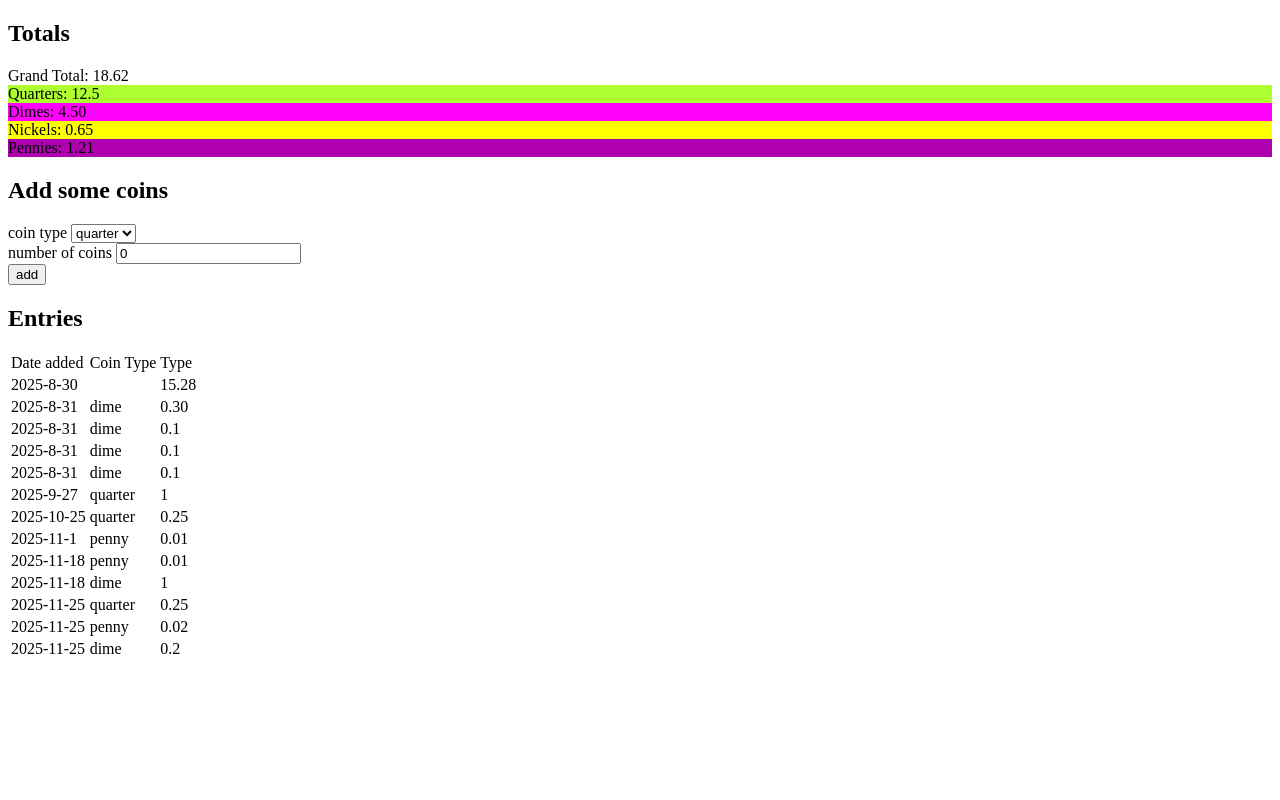
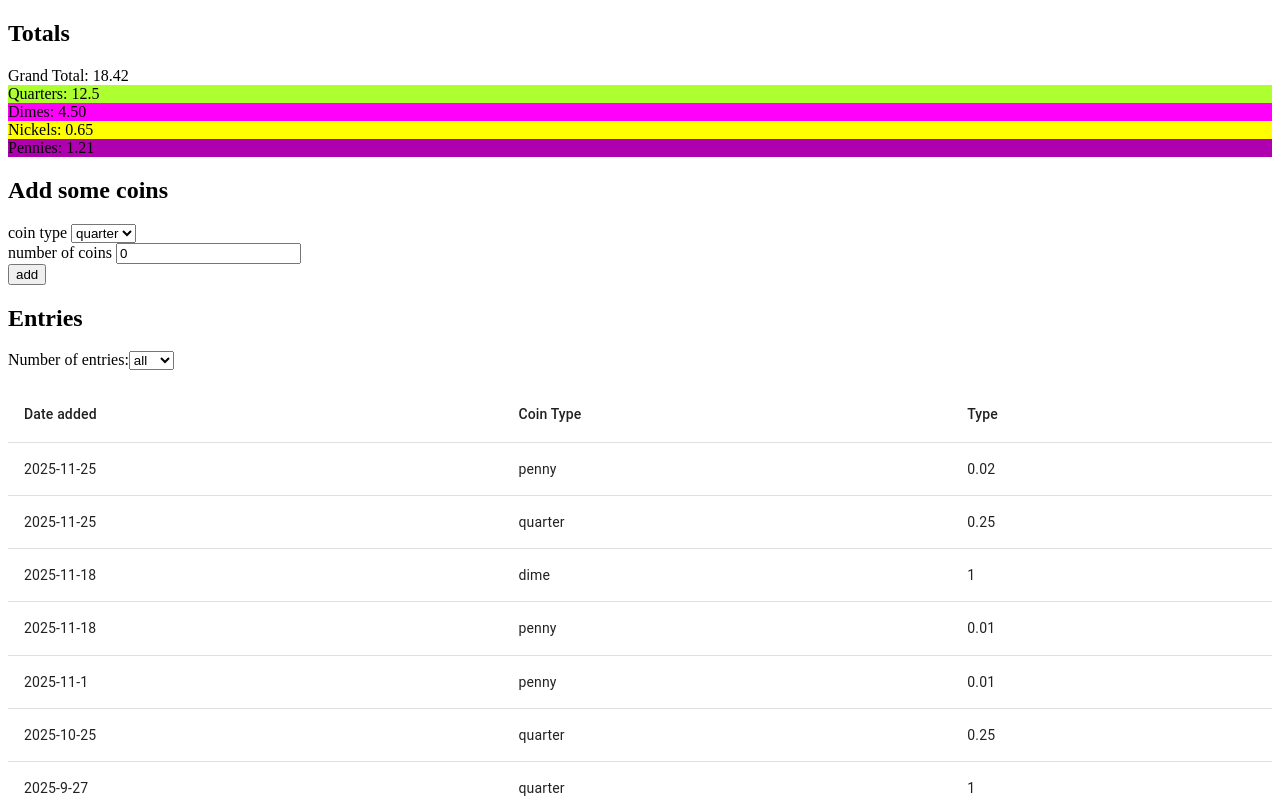
Before and after one commit to Joehl1103/coin-counter, a React (Vite) app: page / in a window 1280 px wide. Shown: the top 800 px of the page. Built offline with nearby package versions, Linux system fonts and the light colour scheme; data requests are answered from the project's data file.

Commit message:
added notification for errors, filtering by newest date, material ui

```diff
--- a/db.json
+++ b/db.json
@@ -93,12 +93,6 @@
       "dateAdded": "2025-11-25T03:22:18.944Z",
       "coin": "penny",
       "amountAdded": 0.02
-    },
-    {
-      "id": "87d0",
-      "dateAdded": "2025-11-25T03:22:36.754Z",
-      "coin": "dime",
-      "amountAdded": 0.2
     }
   ]
 }
--- a/package.json
+++ b/package.json
@@ -11,6 +11,11 @@
     "preview": "vite preview"
   },
   "dependencies": {
+    "@emotion/react": "^11.14.0",
+    "@emotion/styled": "^11.14.1",
+    "@fontsource/roboto": "^5.2.9",
+    "@mui/icons-material": "^7.3.5",
+    "@mui/material": "^7.3.5",
     "axios": "^1.11.0",
     "json-server": "^1.0.0-beta.3",
     "react": "^19.1.1",
--- a/src/App.jsx
+++ b/src/App.jsx
@@ -1,80 +1,47 @@
 import { useState, useEffect } from 'react'
 import service from './services'
-import Entries from './Entries'
+import { compareDates } from './utils/utils.js'
 import './styles.css'
-import Total from './Total'
-import utils from './utils/utils.js'
+import Entries from './components/Entries'
+import Total from './components/Total'
+import CoinDisplay from './components/CoinDisplay.jsx'
+import NewEntryForm from './components/NewEntryForm.jsx'
+import Notification from './components/Notification.jsx'
 
 function App() {
-  const [coinType, setCoinType] = useState('quarter')
-  const [count, setCount] = useState(0)
-  const [stateReset, setStateReset] = useState(true)
-  const [quarters, setQuarters] = useState(0)
-  const [nickels, setNickels] = useState(0)
-  const [dimes, setDimes] = useState(0)
-  const [pennies, setPennies] = useState(0)
   const [entries, setEntries] = useState([])
+  const [refetchEntries, setRefetchEntries] = useState(false)
+  const [notificationMessage, setNotificationMessage] = useState('')
 
   useEffect(() => {
-    service.getAllCoins()
-      .then(coinObject => {
-        setQuarters(coinObject[0].total)
-        setDimes(coinObject[1].total)
-        setNickels(coinObject[2].total)
-        setPennies(coinObject[3].total)
-      })
     service.getEntries()
       .then(e => {
-        setEntries(e)
+        const sortedEntries = e.sort((a, b) => compareDates(a.dateAdded, b.dateAdded))
+        setEntries(sortedEntries)
       })
-  }, [stateReset])
+  }, [refetchEntries])
 
-  const handleSubmit = async (event) => {
-    event.preventDefault()
-    service.getCoinObject(coinType)
-      .then(coinObject => {
-        const amountAdded = coinObject.value * count
-        service.updateTotal(total, amountAdded, coinType)
-          .then(() => {
-            const newEntry = {
-              "dateAdded": new Date(),
-              "coin": coinType,
-              "amountAdded": amountAdded
-            }
-            service.addEntry(newEntry)
-            setCoinType('')
-            setCount(0)
-            const newStateReset = !stateReset
-            setStateReset(newStateReset)
-          })
-      })
+  function signalReset() {
+    setRefetchEntries(!refetchEntries)
   }
 
+  if (entries.length === 0) {
+    return <div>No data</div>
+  }
+  console.log('notificationMessage', notificationMessage)
   return (
     <>
+      {notificationMessage.length > 0 ? <Notification
+        notificationMessage={notificationMessage}
+        setNotificationMessage={setNotificationMessage} /> : null}
       <h2>Totals</h2>
       <Total entries={entries} />
-      <div id='quarters'>Quarters: {utils.setAmountToFixed(quarters)}</div>
-      <div id='dimes'>Dimes: {utils.setAmountToFixed(dimes)}</div>
-      <div id='nickels'>Nickels: {utils.setAmountToFixed(nickels)}</div>
-      <div id='pennies'>Pennies: {utils.setAmountToFixed(pennies)}</div>
+      <CoinDisplay />
       <h2>Add some coins</h2>
-      <form onSubmit={handleSubmit}>
-        <div>
-          <label>coin type</label>{" "}
-          <select type="option" value={coinType} onChange={(e) => setCoinType(e.target.value)}>
-            <option value="quarter">quarter</option>
-            <option value="dime">dime</option>
-            <option value="nickel">nickel</option>
-            <option value="penny">penny</option>
-          </select>
-        </div>
-        <div>
-          <label>number of coins</label>{" "}
-          <input type="number" value={count} onChange={(e) => setCount(e.target.value)} />
-        </div>
-        <button type="submit">add</button>
-      </form>
+      <NewEntryForm
+        signalReset={signalReset}
+        setNotificationMessage={setNotificationMessage}
+      />
       <h2>Entries</h2>
       <Entries entries={entries} />
     </>
--- a/src/Entries.jsx
+++ /dev/null
@@ -1,30 +0,0 @@
-import utils from './utils/utils.js'
-const Entries = ({ entries }) => {
-  return (
-    <div>
-      <table>
-        <thead>
-          <tr>
-            <td>Date added</td>
-            <td>Coin Type</td>
-            <td>Type</td>
-          </tr>
-        </thead>
-        <tbody>
-          {entries.map(e => {
-            return (
-              <tr key={e.id}>
-                <td>{utils.formatDate(e.dateAdded)}</td>
-                <td>{e.coin}</td>
-                <td>{utils.setAmountToFixed(e.amountAdded)}</td>
-              </tr>
-            )
-          })}
-
-        </tbody>
-      </table>
-    </div>
-  )
-}
-
-export default Entries
--- /dev/null
+++ b/src/components/CoinDisplay.jsx
@@ -0,0 +1,32 @@
+import service from './../services.js'
+import { useState, useEffect } from 'react'
+import utils from '../utils/utils.js'
+
+function CoinDisplay() {
+  const [quarters, setQuarters] = useState(0)
+  const [nickels, setNickels] = useState(0)
+  const [dimes, setDimes] = useState(0)
+  const [pennies, setPennies] = useState(0)
+
+  useEffect(() => {
+    service.getAllCoins()
+      .then(coinObject => {
+        setQuarters(coinObject[0].total)
+        setDimes(coinObject[1].total)
+        setNickels(coinObject[2].total)
+        setPennies(coinObject[3].total)
+      })
+  }, [])
+
+
+  return (
+    <div>
+      <div id='quarters'>Quarters: {utils.setAmountToFixed(quarters)}</div>
+      <div id='dimes'>Dimes: {utils.setAmountToFixed(dimes)}</div>
+      <div id='nickels'>Nickels: {utils.setAmountToFixed(nickels)}</div>
+      <div id='pennies'>Pennies: {utils.setAmountToFixed(pennies)}</div>
+    </div>
+  )
+}
+
+export default CoinDisplay
--- /dev/null
+++ b/src/components/Entries.jsx
@@ -0,0 +1,54 @@
+import utils from '../utils/utils.js'
+import { useState, useEffect } from 'react'
+import { Table, TableHead, TableBody, TableRow, TableCell } from '@mui/material'
+import TableFilter from './TableFilter.jsx'
+
+const Entries = ({ entries }) => {
+  const [option, setOption] = useState('all')
+  const [filteredEntries, setFilteredEntries] = useState([])
+  useEffect(() => {
+    if (option === 'all') {
+      setFilteredEntries(entries)
+    } else {
+      const optionAsNumber = Number(option)
+      setFilteredEntries(entries.slice(0, optionAsNumber))
+    }
+  }, [entries, filteredEntries])
+
+  function handleSettingOption(event) {
+    event.preventDefault()
+    setOption(event.target.value)
+  }
+  if (filteredEntries.length === 0) {
+    return <div>No entries...</div>
+  }
+  return (
+    <div>
+      <TableFilter
+        handleSettingOption={handleSettingOption} />
+      <Table>
+        <TableHead>
+          <TableRow>
+            <TableCell>Date added</TableCell>
+            <TableCell>Coin Type</TableCell>
+            <TableCell>Type</TableCell>
+          </TableRow>
+        </TableHead>
+        <TableBody>
+          {filteredEntries.map(e => {
+            return (
+              <TableRow key={e.id}>
+                <TableCell>{utils.formatDate(e.dateAdded)}</TableCell>
+                <TableCell>{e.coin}</TableCell>
+                <TableCell>{utils.setAmountToFixed(e.amountAdded)}</TableCell>
+              </TableRow>
+            )
+          })}
+
+        </TableBody>
+      </Table>
+    </div>
+  )
+}
+
+export default Entries
--- /dev/null
+++ b/src/components/NewEntryForm.jsx
@@ -0,0 +1,68 @@
+import service from '../services.js'
+import { useState } from 'react'
+
+function NewEntryForm({ signalReset, setNotificationMessage }) {
+  const [coinType, setCoinType] = useState('quarter')
+  const [count, setCount] = useState(0)
+  const handleSubmit = async (event) => {
+    event.preventDefault()
+    if (!count || count === 0) {
+      console.log('here')
+      setNotificationMessage('Number of coins should be greater than 0.')
+      return
+    }
+    service.getCoinObject(coinType)
+      .then(coinObject => {
+        if (!coinObject.value || coinObject.value.length === 0) {
+          throw new Error(`Coin value is unknown: ${coinObject.value}`)
+        }
+        const amountAdded = coinObject.value * count
+        if (!amountAdded || isNaN(amountAdded)) {
+          throw new Error(`Something is wrong with the amountAdded: ${amountAdded}.`)
+        }
+        const newEntry = {
+          "dateAdded": new Date(),
+          "coin": coinType,
+          "amountAdded": amountAdded
+        }
+        service.addEntry(newEntry)
+          .then(e => {
+            setCoinType('')
+            setCount(0)
+            signalReset()
+          })
+          .catch(error => {
+            console.log(`here with error: ${error.message}`)
+            setNotificationMessage(error.message)
+            return
+          })
+      })
+      .catch(error => {
+        setNotificationMessage(error.message)
+        return
+      })
+  }
+
+  return (
+    <div>
+      <form onSubmit={handleSubmit}>
+        <div>
+          <label>coin type</label>{" "}
+          <select type="option" value={coinType} onChange={(e) => setCoinType(e.target.value)}>
+            <option value="quarter">quarter</option>
+            <option value="dime">dime</option>
+            <option value="nickel">nickel</option>
+            <option value="penny">penny</option>
+          </select>
+        </div>
+        <div>
+          <label>number of coins</label>{" "}
+          <input type="number" value={count} onChange={(e) => setCount(e.target.value)} />
+        </div>
+        <button type="submit">add</button>
+      </form>
+    </div>
+  )
+}
+
+export default NewEntryForm
--- /dev/null
+++ b/src/components/Notification.jsx
@@ -0,0 +1,22 @@
+function Notification({ notificationMessage, setNotificationMessage }) {
+  console.log('message', notificationMessage)
+  const styleObject = {
+    border: "solid",
+    padding: 5,
+    margin: 5,
+  }
+  function returnDismissButton() {
+    return <button onClick={() => setNotificationMessage('')}>dismiss</button>
+  }
+
+  function returnErrorAndDismiss() {
+    return <div>{!notificationMessage || notificationMessage.length === 0 ? notificationMessage : 'Something went wrong'} {returnDismissButton()}</div>
+  }
+  return (
+    <div style={styleObject}>
+      <p>{returnErrorAndDismiss()}</p>
+    </div>
+  )
+}
+
+export default Notification
--- /dev/null
+++ b/src/components/TableFilter.jsx
@@ -0,0 +1,16 @@
+function TableFilter({ handleSettingOption }) {
+  return (
+    <div>
+      <p>Number of entries:
+        <select onChange={(event) => handleSettingOption(event)}>
+          <option>all</option>
+          <option>100</option>
+          <option>50</option>
+          <option>10</option>
+        </select>
+      </p>
+    </div>
+  )
+}
+
+export default TableFilter
--- a/src/Total.jsx
+++ b/src/components/Total.jsx
@@ -1,5 +1,4 @@
-import { useState } from 'react'
-import utils from './utils/utils.js'
+import utils from '../utils/utils.js'
 
 function Total({ entries }) {
   function calculateTotal(entries) {
--- a/src/services.js
+++ b/src/services.js
@@ -44,7 +44,11 @@ const getCoinValue = async (type) => {
 }
 
 const addEntry = async (entry) => {
-  await axios.post(`${baseUrl}/entries`, entry)
+  try {
+    await axios.post(`${baseUrl}/entries`, entry)
+  } catch (error) {
+    throw new Error(`Error: ${e.message}`)
+  }
 }
 
 const getEntries = async () => {
--- a/src/utils/utils.js
+++ b/src/utils/utils.js
@@ -10,7 +10,18 @@ function formatDate(dateString) {
   return `${year}-${month}-${day}`
 }
 
+export function compareDates(a, b) {
+  if (a < b) {
+    return 1
+  }
+  if (a > b) {
+    return -1
+  }
+  return 0
+}
+
 export default {
   setAmountToFixed,
-  formatDate
+  formatDate,
+  compareDates
 }
```
Also changed, not shown: 1 other file (tests, documents, lock files or other folders).
